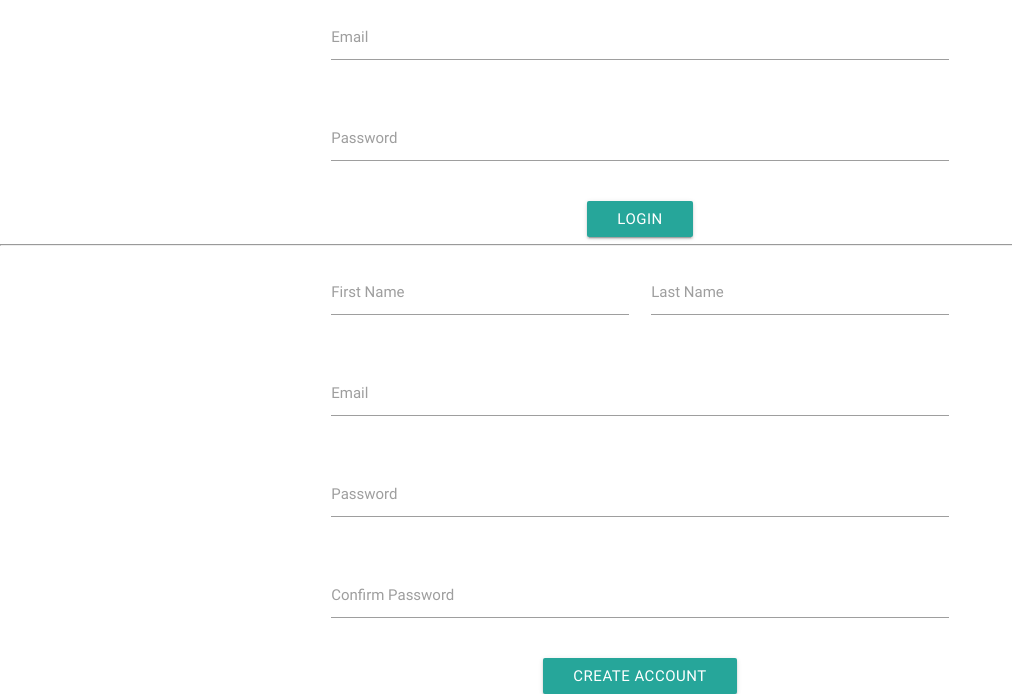
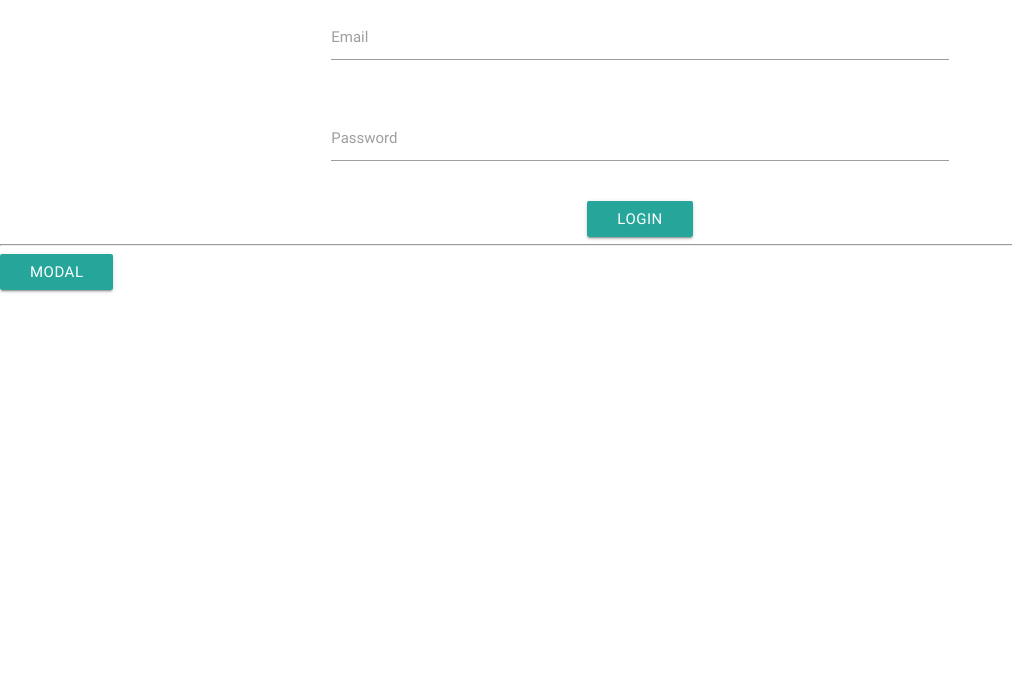
Before and after one commit to PashanIrani/Todo, a PHP site: page /views/login.php in a window 1280 px wide. Shown: the part 189-883 px from the top of the page, without its empty margins (0-1012 px from the left). After the commit the page ends 482 px from the top, so only its background shows below. Run offline with PHP 8.4, Linux system fonts and the light colour scheme.

Commit message:
implemented modals

```diff
--- a/js/reqs.js
+++ b/js/reqs.js
@@ -34,6 +34,7 @@ $('#createAccountForm').submit(function(e) {
 
     request.fail(function (jqXHR, textStatus, errorThrown){
         $('#createAccountFormError').html(errorThrown);
+        inputs.prop("disabled", false);
     });
 
 });
--- a/views/login.php
+++ b/views/login.php
@@ -26,6 +26,12 @@
   </form>
 
   <hr>
+
+  <a class="waves-effect waves-light btn modal-trigger" href="#modal1">Modal</a>
+
+  <div id="modal1" class="modal">
+    <div class="modal-content">
+
       <form id="createAccountForm" action="" method="POST">
 
         <div id="createAccountFormError" class="error"></div>
@@ -60,7 +66,7 @@
           </div>
         </div>
 
-    <!-- Password -->
+        <!-- Confirm Password -->
         <div class="row">
           <div class="input-field col s6 offset-s3">
             <input id="password" name="c_password" type="password" class="validate">
@@ -68,10 +74,16 @@
           </div>
         </div>
 
+
+      </form>
+    </div>
+    <div class="modal-footer">
       <div class="center">
         <button class="btn waves-effect waves-light submitButton" type="submit" name="submit">Create Account</button>
       </div>
-  </form>
+    </div>
+  </div>
+
   <?php include 'partials/scripts.php'; ?>
 </body>
 
--- a/views/partials/scripts.php
+++ b/views/partials/scripts.php
@@ -2,3 +2,10 @@
   <script type="text/javascript" src="../../js/main.js"></script>
   <script type="text/javascript" src="../../js/reqs.js"></script>
   <script type="text/javascript" src="../../js/utils.js"></script>
+
+<script type="text/javascript">
+$(document).ready(function(){
+  // the "href" attribute of the modal trigger must specify the modal ID that wants to be triggered
+  $('.modal').modal();
+});
+</script>
```
Lines whose indentation alone changed are shown as unchanged.
